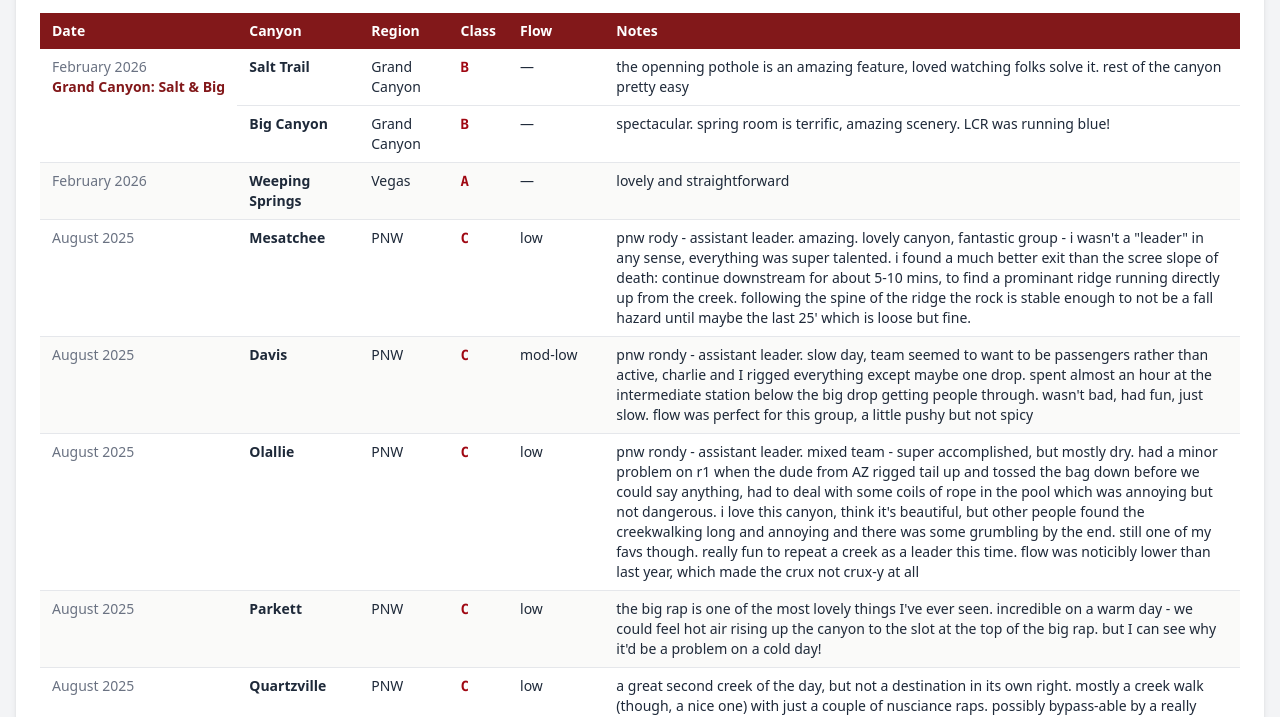
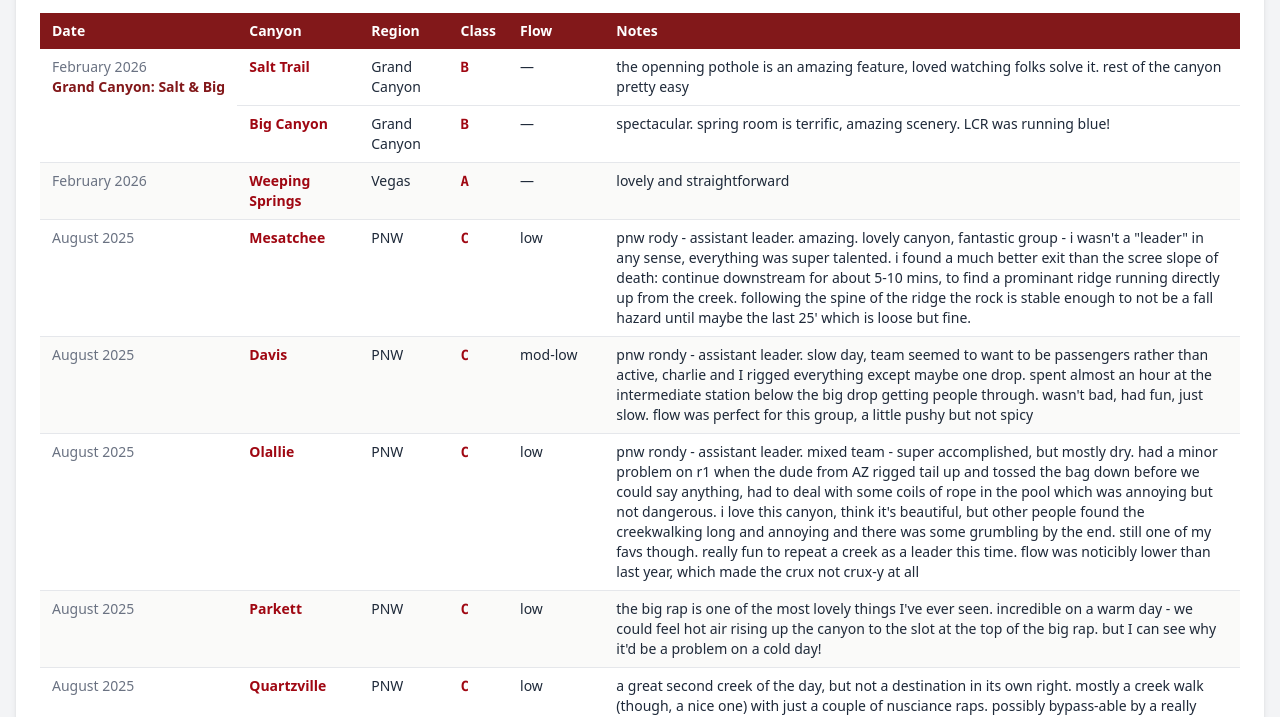
Before and after one commit to jacobian/tools, an Eleventy site: page canyons/index.njk in a window 1280 px wide. Shown: the part 91-808 px from the top of the page. Built offline with nearby package versions, Linux system fonts and the light colour scheme; Eleventy itself is replaced by a stand-in of ours; files that its build step writes are made by us from their sources.

Commit message:
✨ linkify canyon names when a link is present

```diff
--- a/canyons/index.njk
+++ b/canyons/index.njk
@@ -15,6 +15,14 @@ containerClass: max-w-7xl
   .expedition-cell { @apply align-top; }
   .expedition-name { @apply font-semibold text-red-900 block; }
 </style>
+
+{% macro canyon_name(name, link) %}
+  {% if link %}
+    <a href="{{ link }}"><strong>{{ name }}</strong></a>
+  {% else %}
+    <strong>{{ name }}</strong>
+  {% endif %}
+{% endmacro %}
 
 <h1>Canyon Log</h1>
 
@@ -36,7 +44,7 @@ containerClass: max-w-7xl
       {% if item.type == "day trip" %}
         <tr class="{{ stripe }} hover:bg-red-50">
           <td class="date-cell">{{ item.display_date if item.display_date else '<span class="empty">—</span>' | safe }}</td>
-          <td><strong>{{ item.canyon }}</strong></td>
+          <td>{{ canyon_name(item.canyon, item.link) }}</td>
           <td>{{ item.region }}</td>
           <td><span class="class">{{ item.class }}</span></td>
           <td>{{ item.flow if item.flow else '<span class="empty">—</span>' | safe }}</td>
@@ -52,7 +60,7 @@ containerClass: max-w-7xl
                 <span class="expedition-name">{{ item.name }}</span>
               </td>
             {% endif %}
-            <td><strong>{{ c.canyon }}</strong></td>
+            <td>{{ canyon_name(c.canyon, c.link) }}</td>
             <td>{{ c.region }}</td>
             <td><span class="class">{{ c.class }}</span></td>
             <td>{{ c.flow if c.flow else '<span class="empty">—</span>' | safe }}</td>
```
